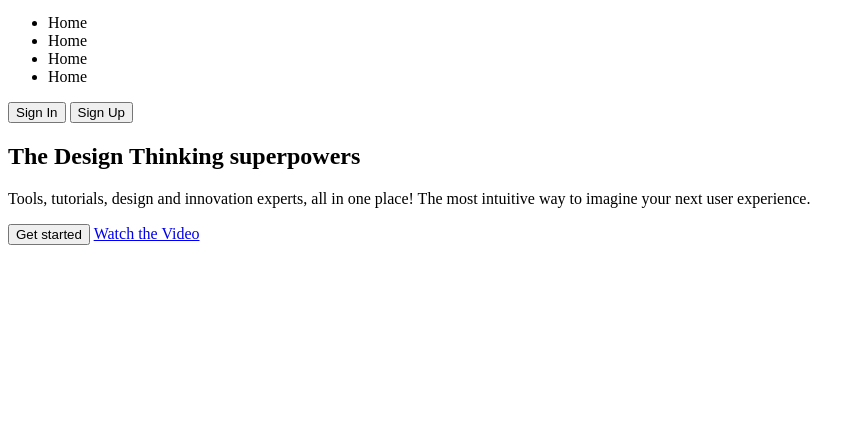
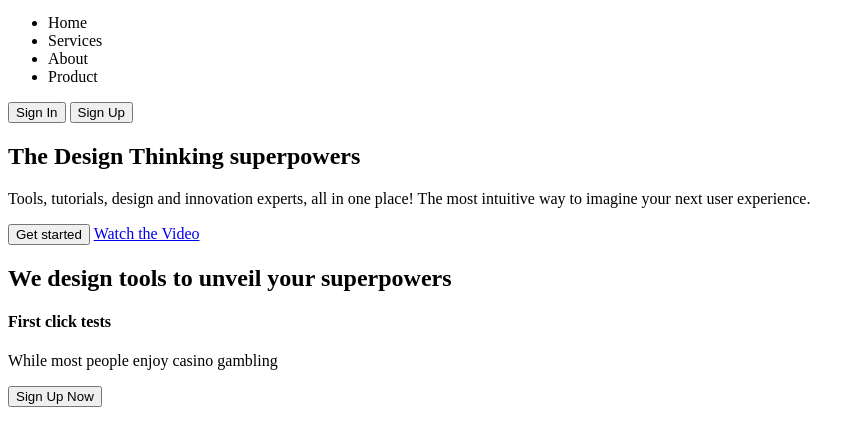
Before and after one commit to ilya-navumenka/friday-live-coding, a plain HTML site: page index.html in a window 1280 px wide. Shown: the part 28-474 px from the top of the page, without its empty margins (0-865 px from the left). Drawn offline with Linux system fonts and the light colour scheme.

Commit message:
feat: add section/tools in html

```diff
--- a/index.html
+++ b/index.html
@@ -13,9 +13,9 @@
             <nav class="header__navigation">
                 <ul class="navigation">
                     <li>Home</li>
-                    <li>Home</li>
-                    <li>Home</li>
-                    <li>Home</li>
+                    <li>Services</li>
+                    <li>About</li>
+                    <li>Product</li>
                 </ul>
             </nav>
             <div class="header__buttons">
@@ -38,5 +38,22 @@
             </div>
         </div>
     </section>
+    <section class="tools">
+        <div class="wrapper">
+            <h2>We design tools to unveil your superpowers</h2>
+            <div class="layout-4-column">
+                <div class="tool">
+                    <div class="tool__icon">
+                        <span class="icon-square icon-square_lilium"></span>
+                    </div>
+                    <h4>First click tests</h4>
+                    <p>While most people enjoy casino gambling</p>
+                </div>
+            </div>
+            <div class="tools-button">
+                <button class="button button_colored">Sign Up Now</button>
+            </div>
+        </div>
+    </section>
 </body>
 </html>
```
